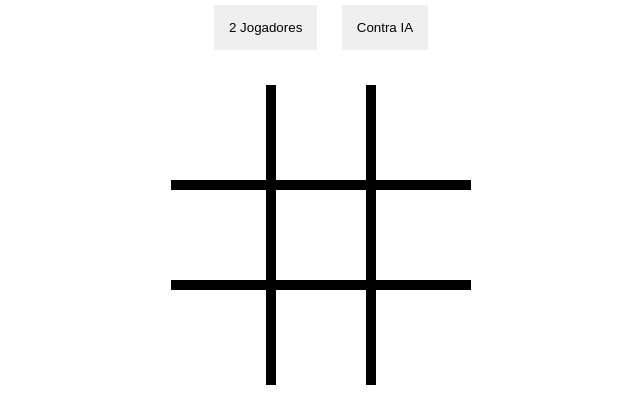
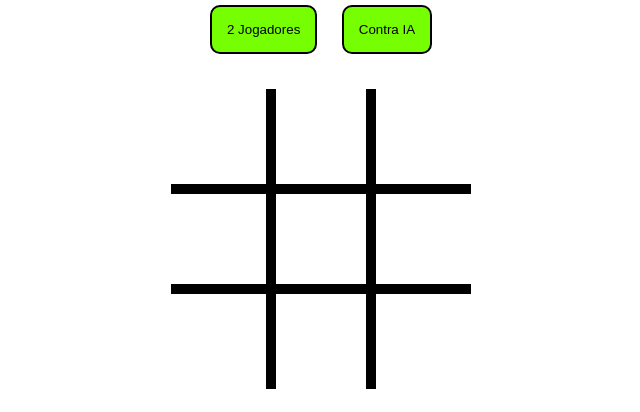
Before and after one commit to diegocb81/projeto_jogo_da_velha, a plain HTML site: page index.html in a window 1280 px wide. Shown: the part 83-495 px from the top of the page, without its empty margins (319-959 px from the left). Drawn offline with Linux system fonts and the light colour scheme.

Commit message:
Concluindo o projeto

```diff
--- a/css/styles.css
+++ b/css/styles.css
@@ -12,10 +12,12 @@ h1 {
 /* Botões */
 
 #buttons-container button {
-    border: none;
+    border: 2px solid black;
     padding: 15px 15px;
     margin: 0 10px;
     margin-bottom: 20px;
+    background-color: #76ff03;
+    border-radius: 10px;
 }
 
 /* Jogo */
@@ -57,14 +59,14 @@ h1 {
 
 /* Símbolos */
 
-.x{
+.x {
     font-size: 85px;
     color: red;
     display: inline-block;
     line-height: 100px;
 }
 
-.o{
+.o {
     width: 50px;
     height: 50px;
     border: 5px solid green;
@@ -75,18 +77,18 @@ h1 {
 
 /* Classe de esconder */
 
-.hide{
+.hide {
     display: none !important;
 }
 
 /* Placar */
 
-h2{
+h2 {
     margin-top: 5px;
     margin-bottom: 15px;
 }
 
-#scoreboard-container{
+#scoreboard-container {
     font-weight: bold;
     margin-top: 30px;
     font-size: 25px;
@@ -95,17 +97,17 @@ h2{
     margin-right: auto;
 }
 
-.score-box{
+.score-box {
     margin: 0 20px;
 }
 
-#x-scoreboard{
+#x-scoreboard {
     color: red;
     margin-right: 3px;
     margin-top: 5px;
 }
 
-#o-scoreboard{
+#o-scoreboard {
     display: inline-block;
     width: 16px;
     height: 16px;
@@ -117,7 +119,7 @@ h2{
 
 /* Mensagem de vitória */
 
-#message p{
+#message p {
     position: absolute;
     margin-left: auto;
     margin-right: auto;
```
